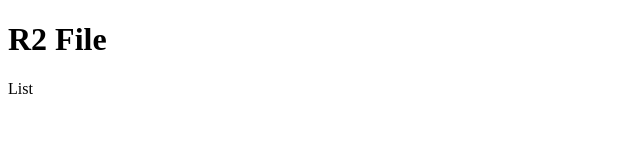
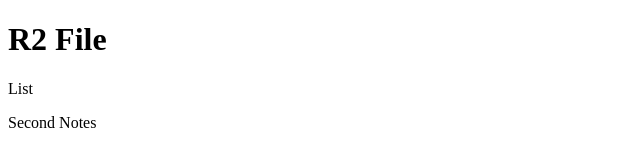
Before and after one commit to ziagithub/com.est.bread, a plain HTML site: page WebContent/r2.html in a window 1280 px wide. Shown: the whole page, without its empty margins (0-640 px from the left). Drawn offline with Linux system fonts and the light colour scheme.

Commit message:
Added chgs ro r2.html

```diff
--- a/WebContent/r2.html
+++ b/WebContent/r2.html
@@ -7,5 +7,6 @@
 <body>
 	<h1>R2 File</h1>
 	<p>List</p>
+	<span>Second Notes</span>
 </body>
 </html>
```
